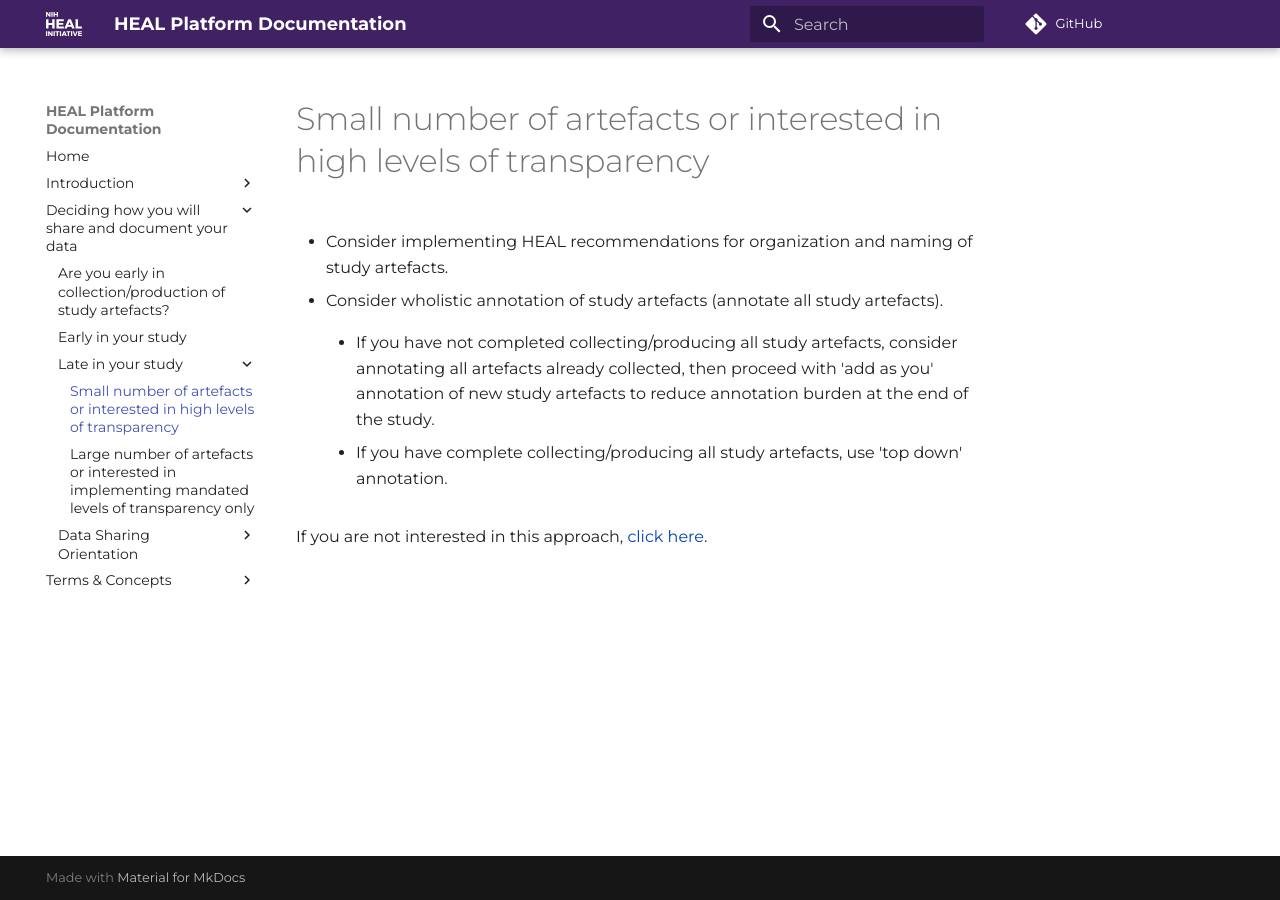
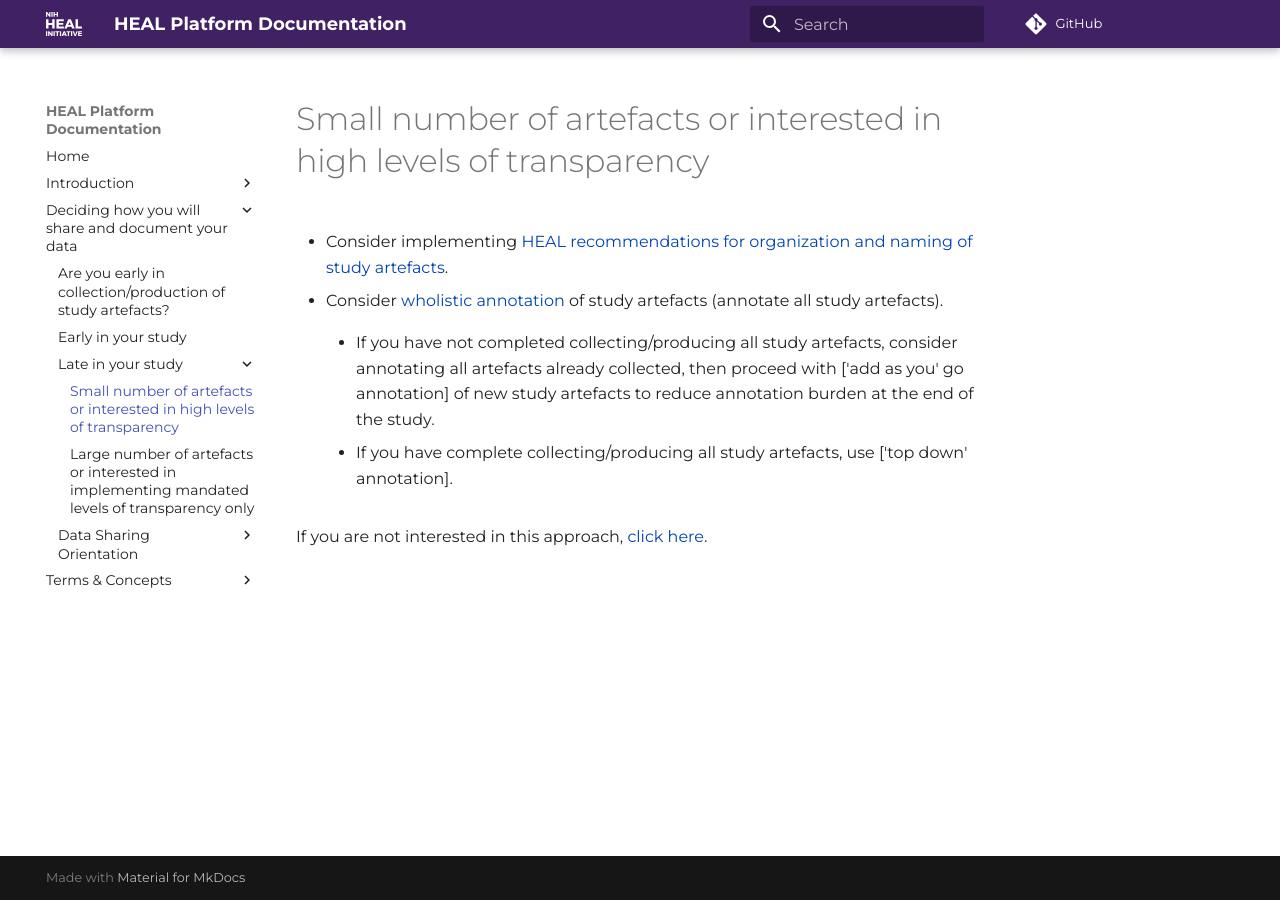
Before and after one commit to norc-heal/heal-data-pkg-guide, an MkDocs documentation site: the page built from docs/section3/dec/late/small.md, in a window 1280 px wide. Built offline with MkDocs 1.6.1 and Material for MkDocs 9.7.7, drawn with Linux system fonts in a browser that asks for light colours; comment, search, counter and statistics services are not loaded.

Commit message:
Updates 7-24 v2

```diff
--- a/docs/section3/dec/late/small.md
+++ b/docs/section3/dec/late/small.md
@@ -1,10 +1,10 @@
 
-* Consider implementing HEAL recommendations for organization and naming of study artefacts.
+* Consider implementing [HEAL recommendations for organization and naming of study artefacts](../../../terms/name.md).
 
-* Consider wholistic annotation of study artefacts (annotate all study artefacts).
+* Consider [wholistic annotation](../../../terms/holmin.md#wholistic-annotation-of-study-artefacts) of study artefacts (annotate all study artefacts).
 
-    * If you have not completed collecting/producing all study artefacts, consider annotating all artefacts already collected, then proceed with 'add as you' annotation of new study artefacts to reduce annotation burden at the end of the study.
+    * If you have not completed collecting/producing all study artefacts, consider annotating all artefacts already collected, then proceed with ['add as you' go annotation] of new study artefacts to reduce annotation burden at the end of the study.
 
-    * If you have complete collecting/producing all study artefacts, use 'top down' annotation.
+    * If you have complete collecting/producing all study artefacts, use ['top down' annotation].
 
 If you are not interested in this approach, [click here](large.md).
```
Also changed, not shown: docs/section3/dec/late/large.md (+1 -1 lines), docs/section3/orient/resultsupp.md (+1 -1 lines).
